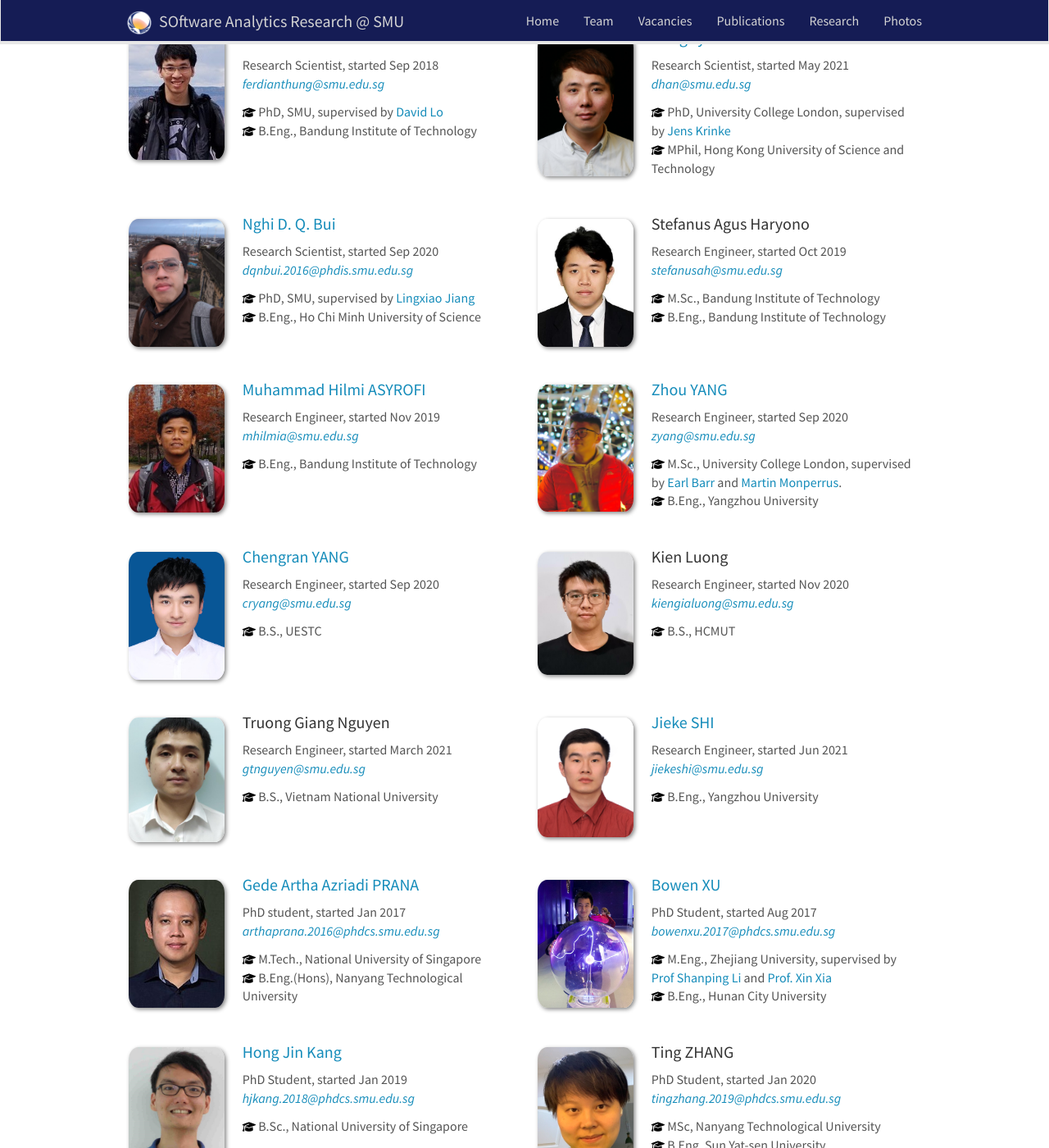
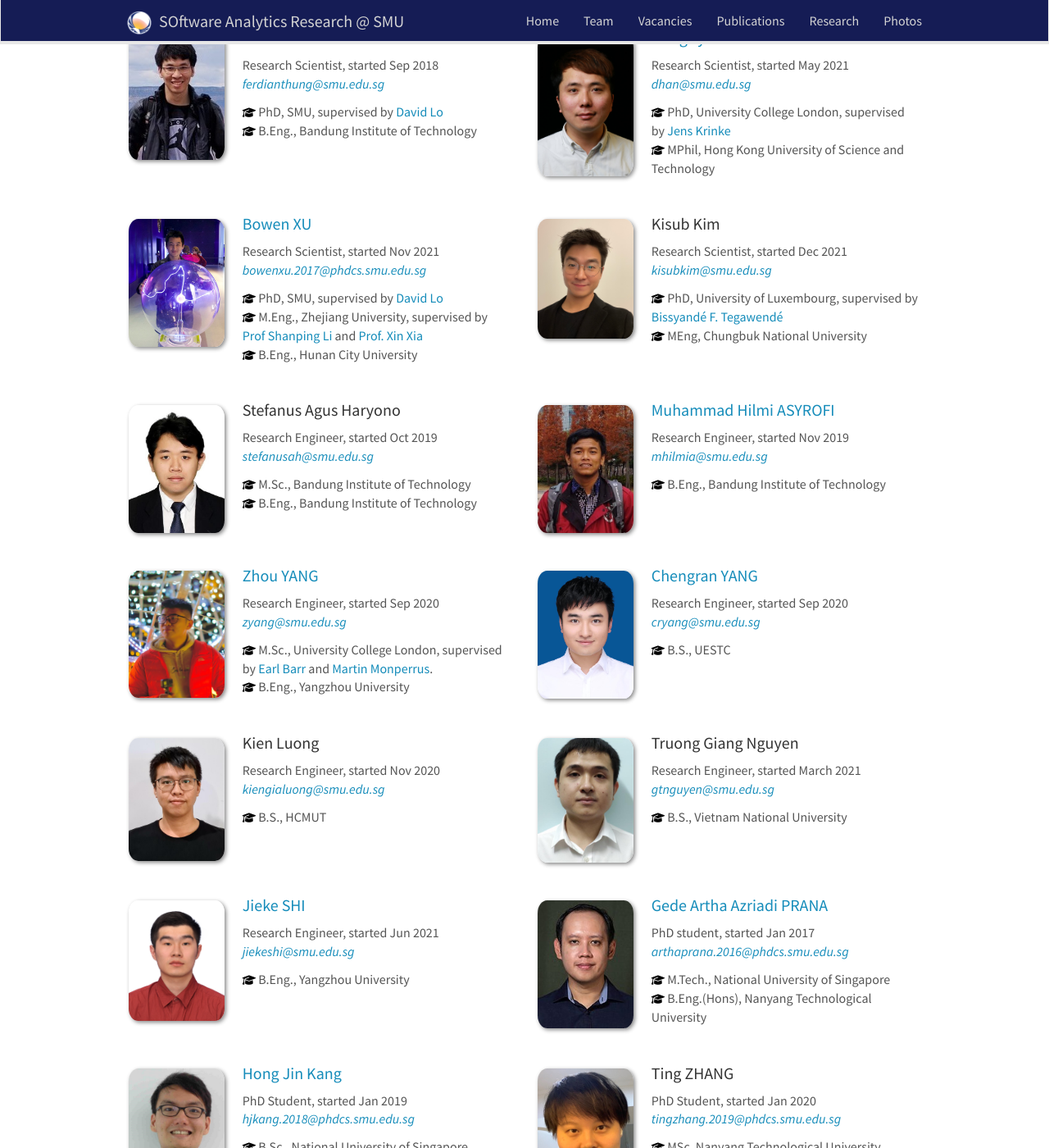
Before and after one commit to soarsmu/soarsmu.github.io, a Jekyll site: the page built from _pages/team.md, in a window 1280 px wide and 1400 px high, scrolled down 1148 px. Shown: the whole window at 82% size. Built offline with Jekyll 4.4.1, drawn with Linux system fonts in a browser that asks for light colours; nearby versions of some CDN libraries; some of the changed text lies outside the part shown.

Commit message:
add Kisub

```diff
--- a/_data/team_members.yml
+++ b/_data/team_members.yml
@@ -14,13 +14,22 @@
     - PhD, University College London, supervised by <a href="http://www0.cs.ucl.ac.uk/staff/j.krinke/">Jens Krinke</a>
     - MPhil, Hong Kong University of Science and Technology
 
-- name: <a href="https://bdqnghi.github.io">Nghi D. Q. Bui</a>
-  photo: nghi.png
-  info: Research Scientist, started Sep 2020
-  email: dqnbui.2016@phdis.smu.edu.sg
+- name: <a href="http://www.bowenxu.me">Bowen XU</a>
+  photo: bowen.jpg
+  info: Research Scientist, started Nov 2021
+  email: bowenxu.2017@phdcs.smu.edu.sg
   education:
-    - PhD, SMU, supervised by <a href="http://www.mysmu.edu/faculty/lxjiang/">Lingxiao Jiang</a>
-    - B.Eng., Ho Chi Minh University of Science
+    - PhD, SMU, supervised by <a href="http://www.mysmu.edu/faculty/davidlo/">David Lo</a>
+    - M.Eng., Zhejiang University, supervised by <a href="http://www.cs.zju.edu.cn/english/redir.php?catalog_id=103927&object_id=104498">Prof Shanping Li</a> and <a href="https://research.monash.edu/en/persons/xin-xia">Prof. Xin Xia </a>
+    - B.Eng., Hunan City University
+
+- name: Kisub Kim
+  photo: Kim.jpg
+  info: Research Scientist,  started Dec 2021
+  email: kisubkim@smu.edu.sg
+  education:
+    - PhD, University of Luxembourg, supervised by <a href="https://bissyande.github.io/">Bissyandé F. Tegawendé</a>
+    - MEng, Chungbuk National University
 
 - name: Stefanus Agus Haryono
   photo: Stefanus.jpg
@@ -80,14 +89,6 @@
   education:
     - M.Tech., National University of Singapore
     - B.Eng.(Hons), Nanyang Technological University
-
-- name: <a href="http://www.bowenxu.me">Bowen XU</a>
-  photo: bowen.jpg
-  info: PhD Student, started Aug 2017
-  email: bowenxu.2017@phdcs.smu.edu.sg
-  education:
-    - M.Eng., Zhejiang University, supervised by <a href="http://www.cs.zju.edu.cn/english/redir.php?catalog_id=103927&object_id=104498">Prof Shanping Li</a> and <a href="https://research.monash.edu/en/persons/xin-xia">Prof. Xin Xia </a>
-    - B.Eng., Hunan City University
 
 - name: <a href="https://kanghj.github.io">Hong Jin Kang</a>
   photo: kongjin.jpg
--- a/_pages/team.md
+++ b/_pages/team.md
@@ -174,6 +174,8 @@ permalink: /team/
 
 ### Former Postdocs
 
+- <a href="https://bdqnghi.github.io">Nghi D. Q. Bui</a> (Sep 2020 – Dec 2020)
+  Employment: Huawei Research Center, Ireland
 - <a href="https://baolingfeng.github.io">Lingfeng Bao</a> (Jun 2017 – Sep 2018)
   Employment: Distinguished Researcher, Zhejiang University City College, China
 - <a href="https://zhiyuan-wan.github.io">Zhiyuan Wan</a> (July – Dec 2018)
```
Also changed, not shown: images/teampic/Kim.jpg (added), 2 other files.
